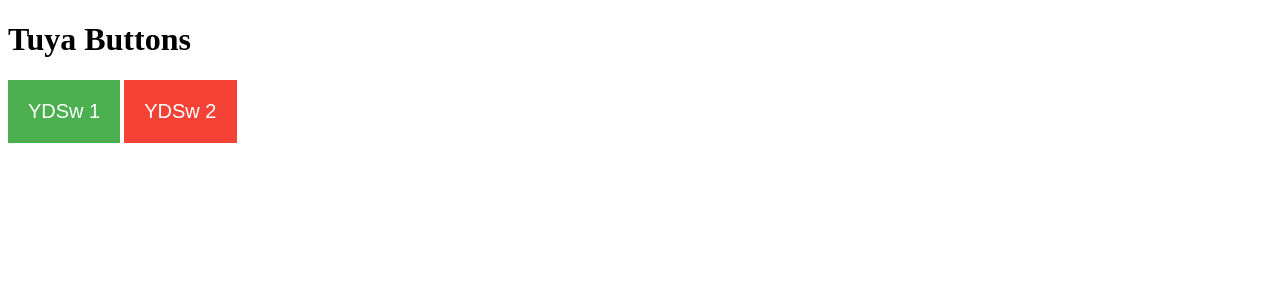
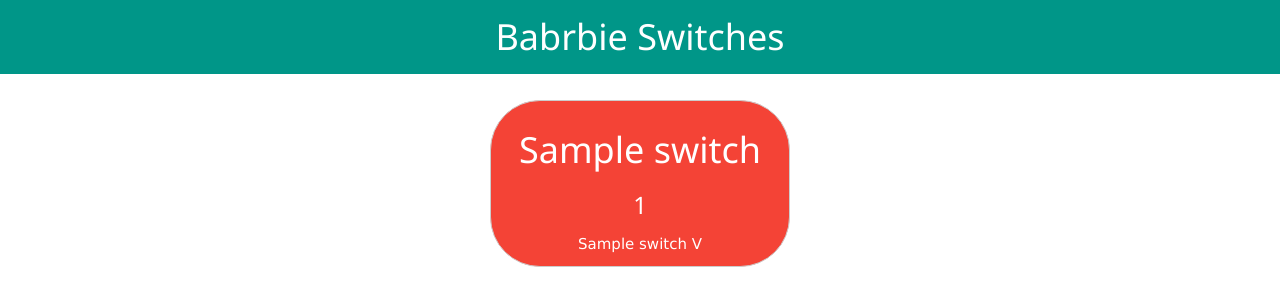
Before and after one commit to Gfiles/btnsTuya, a Flask app: template templates/index.html in a window 1280 px wide. Shown: the top 306 px of the page. Run offline with Flask 3, Linux system fonts and the light colour scheme; the template is opened without the code that fills it: most values are stand-ins (such as "Sample title", 1, 10 or a date in 2020).

Commit message:
Version 2024-09-20

```diff
--- a/app.py
+++ b/app.py
@@ -9,43 +9,43 @@
 import json
 import os
 import sys
-from flask import Flask, render_template, request, jsonify #pip install Flask
+from flask import Flask, render_template, request, jsonify, redirect#pip install Flask
 
 app = Flask(__name__)
 
-@app.route('/')
+@app.route("/")
 def index():
-    return render_template('index.html')
+    switchInfo = []
+    i = 0
+    for switch in switches:
+        try:
+            if switch == None:
+                switchInfo.append([devices[i][0], devices[i][1], "offline", 0])
+            else:
+                data = switch.status()
+                #print(data)
+                switch_state = data["dps"]["1"]
+                voltage = data["dps"]["20"]
+                switchTemp = [devices[i][0], devices[i][1], switch_state, voltage/10]
+                switchInfo.append(switchTemp)
+            i = i + 1
+        except Exception as error:
+            print("An exception occurred:", error)
+        #print(switchInfo)
+    return render_template("index.html", switches=switchInfo, title=title)
 
-@app.route('/execute_batch', methods=['POST'])
-def execute_batch():
-    #button_value = request.form['button_value']
-    #batch_file = f"batch_{button_value}.cmd"  # Adjust batch file name as needed
-    btnNum = int(request.form.get('btnNum'))
-    btnState = request.form.get('btnState')
-    print(f"{btnState} {btnNum}")
-
-    if btnState == "On":
-        switch[btnNum-1].turn_on()
-    if btnState == "Off":
-        switch[btnNum-1].turn_off()
-    """
-    batch_file = "batch_on.cmd"  # Replace with your batch file name
-    try:
-        result = subprocess.run(batch_file, shell=True, capture_output=True, text=True)
-        if result.returncode == 0:
-            return "Batch file executed successfully."
-        else:
-            return f"Error executing batch file: {result.stderr}"
-    except FileNotFoundError:
-        return "Batch file not found."
-    """
-    return "Batch file executed successfully."
-
-@app.route('/get_state')
-def get_state():
-    state = ["On", "Off"]  # Replace with your actual state logic
-    return jsonify({'state': state})
+# Route for toggling a switch
+@app.route("/toggle/<device_id>")
+def toggle_switch(device_id):
+    for i in range(len(devices)):
+        if devices[i][0] == device_id:
+            current_state = switches[i].status()["dps"]["1"]
+            #new_state = 1 if current_state == 0 else 0
+            if current_state:
+                switches[i].turn_off()
+            else:
+                switches[i].turn_on()
+    return redirect("/")
 
 def readConfig():
     settingsFile = os.path.join(cwd, "config.json")
@@ -54,10 +54,11 @@
             data = json.load(json_file)
     else:
         data = {
-                "description_devices" : ["dev_Name", "dev_id", "address",  "local_key"],
+                "title" : "Title",
+                "description_devices" : ["dev_Name", "Solution_Name", "dev_id", "address",  "local_key"],
                 "devices" : [
-                    ["Ekaza1", "abcdefghijklmnopqrstuv", "Auto", "local_key_Pass_Code"],
-                    ["Ekaza2", "abcdefghijklmnopqrstuv", "192.168.0.34", "local_key_Pass_Code"]
+                    ["Ekaza1", "SolutionName", "abcdefghijklmnopqrstuv", "Auto", "local_key_Pass_Code"],
+                    ["Ekaza2", "SolutionName", "abcdefghijklmnopqrstuv", "192.168.0.34", "local_key_Pass_Code"]
                 ]
         }
         # Serializing json
@@ -85,14 +86,16 @@
 # Read Config File
 config = readConfig()
 devices = config["devices"]
+title = config["title"]
 
-switch = list()
+switches = list()
 for item in devices:
-    switch.append(tinytuya.OutletDevice(dev_id=item[1], address=item[2],local_key=item[3],version=3.3))
-
-#for i in range(len(devices)):
-    #print(f"device {devices[i][0]} result: {switch[i].status()}")
-
+    try:
+        new_device = tinytuya.OutletDevice(dev_id=item[2], address=item[3],local_key=item[4],version=3.3)
+        switches.append(new_device)
+    except:
+        print(f"{item[0]} not found")
+        switches.append(None)
 
 if __name__ == '__main__':
-    app.run(debug=True, host='0.0.0.0')
+    app.run(debug=True, host='0.0.0.0', port=8081)
--- a/templates/index.html
+++ b/templates/index.html
@@ -1,79 +1,49 @@
 <!DOCTYPE html>
 <html>
     <head>
+        <link rel="stylesheet" href="https://www.w3schools.com/w3css/4/w3.css">
         <title>Tuya Switches</title>
         <style>
-            .button {
-                padding: 20px;
-                font-size: 20px;
-                background-color: #4CAF50;
-                color: white;
-                border: none;
-                cursor: pointer;
+            .tuya-button {
+                margin: 10px;
+                min-width: 300px;
+                max-width: 50%;
+                text-align: center;
+                padding: 0.75em;
+                border: 1px solid #ccc;
+                border-radius: 50px;
+                cursor:pointer;
+                /* Other button styles */
             }
 
             .button:hover {
                 background-color: #3e8e41;
-
             }
 
-            .button.off {
-                background-color: #f44336;
-            }
         </style>
     </head>
     <body>
-        <h1>Tuya Buttons</h1>
-        <button class="button" id="1" onclick="executeBatch(this)">YDSw 1</button>
-        <button class="button" id="2" onclick="executeBatch(this)">YDSw 2</button>
+        <div class="w3-container w3-teal w3-center">
+            <h1>Babrbie Switches</h1>
+        </div>
+        <div class="w3-center w3-row-padding w3-panel">
+            {% for switch in switches %}
+            <button class="tuya-button
+            {% if switch[2] == True %}
+                w3-green
+            {% else %}
+                w3-red
+            {% endif %}
+            " onclick="toggleSwitch('{{ switch[0] }}')">
+                <h1>{{ switch[1] }}</h1>
+                <h3>{{ switch[0] }}</h3>{{ switch[3] }} V
+            </button>
+            {% endfor %}
+        </div>
         <script>
-            function executeBatch(btn) {
-                var xhr = new XMLHttpRequest();
-                var btnNum = btn.id;
-                if (btn.classList.contains("off")) {
-                    btn.classList.remove("off");
-                    // Execute your command-line file here
-                    var btnState = "On";
-                } else {
-                    btn.classList.add("off");
-                    var btnState = "Off";
-                }
-                //alert("Button " + (btnNum) + " was clicked.");
-                xhr.open("POST", "/execute_batch", true);
-                xhr.setRequestHeader("Content-type", "application/x-www-form-urlencoded");
-                xhr.onreadystatechange = function() {
-                    if (xhr.readyState == 4 && xhr.status == 200) {
-                    // Handle the response from the server
-
-                    console.log(xhr.responseText);
-                    }
-                };
-                xhr.send("btnNum=" + encodeURIComponent(btnNum) + "&btnState=" + encodeURIComponent(btnState))
+            function toggleSwitch(device_id) {
+                window.location.href = "/toggle/" + device_id;
             }
-
-            function updateButtonState() {
-                fetch('/get_state')
-                    .then(response => response.json())
-                    .then(data => {
-                        const state = data.state;
-                        const btn = document.getElementById('1');
-                        state.forEach(btnState);
-                        //button.textContent = state;
-
-                    });
-            }
-
-            function btnState(item, index) {
-                const btn = document.getElementById(index+1);
-                if (item == "On") {
-                    btn.classList.remove("off");
-                }
-                if (item == "Off") {
-                    btn.classList.add("off");
-                }
-            }
-            // Call the function initially
-            updateButtonState();
         </script>
     </body>
 </html>
```
Also changed, not shown: 1 other file.
